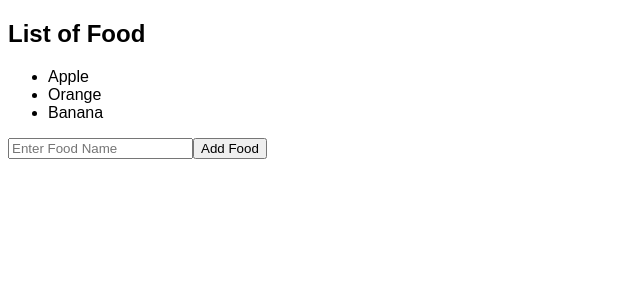
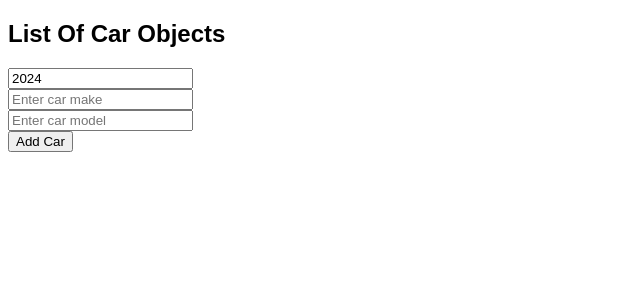
Before and after one commit to Omsurvase24/React-Basics, a React (Vite) app: page / in a window 1280 px wide. Shown: the top 300 px of the page, without its empty margins (0-640 px from the left). Built offline with nearby package versions, Linux system fonts and the light colour scheme.

Commit message:
Update Array of Objects in state

```diff
--- a/src/App.jsx
+++ b/src/App.jsx
@@ -1,9 +1,9 @@
-import UpdateArr from "./UpdateArr";
+import UpdateArrObj from "./UpdateArrObj";
 
 function App() {
   return (
     <>
-      <UpdateArr></UpdateArr>
+      <UpdateArrObj></UpdateArrObj>
     </>
   );
 }
--- /dev/null
+++ b/src/UpdateArrObj.jsx
@@ -0,0 +1,53 @@
+import React, { useState } from "react";
+
+function UpdateArrObj() {
+    const [cars, setCars] = useState([]);
+    const [carYear, setCarYear] = useState(new Date().getFullYear());
+    const [carMake, setCarMake] = useState("");
+    const [carModel, setCarModel] = useState("");
+
+    function handleAddCar() {
+        const newCar = { year: carYear, make: carMake, model: carModel };
+
+        setCars(c => [...c, newCar]);
+        setCarYear(new Date().getFullYear());
+        setCarMake("");
+        setCarModel("");
+    }
+
+    function handleRemoveCar(index) {
+        setCars(c => c.filter((_, i) => i !== index));
+    }
+
+    function handleYearChange(e) {
+        setCarYear(e.target.value);
+    }
+
+    function handleMakeChange(e) {
+        setCarMake(e.target.value);
+    }
+
+    function handleModelChange(e) {
+        setCarModel(e.target.value);
+    }
+
+    return (
+        <div>
+            <h2>List Of Car Objects</h2>
+            <ul>
+                {cars.map((car, index) =>
+                    <li key={index} onClick={() => handleRemoveCar(index)}>
+                        {car.year} {car.make} {car.model}
+                    </li>)}
+            </ul>
+
+            <input type="number" value={carYear} onChange={handleYearChange} /><br />
+            <input type="text" value={carMake} onChange={handleMakeChange} placeholder="Enter car make" /><br />
+            <input type="text" value={carModel} onChange={handleModelChange} placeholder="Enter car model" /><br />
+            <button onClick={handleAddCar}>Add Car</button>
+
+        </div>
+    );
+}
+
+export default UpdateArrObj
```
